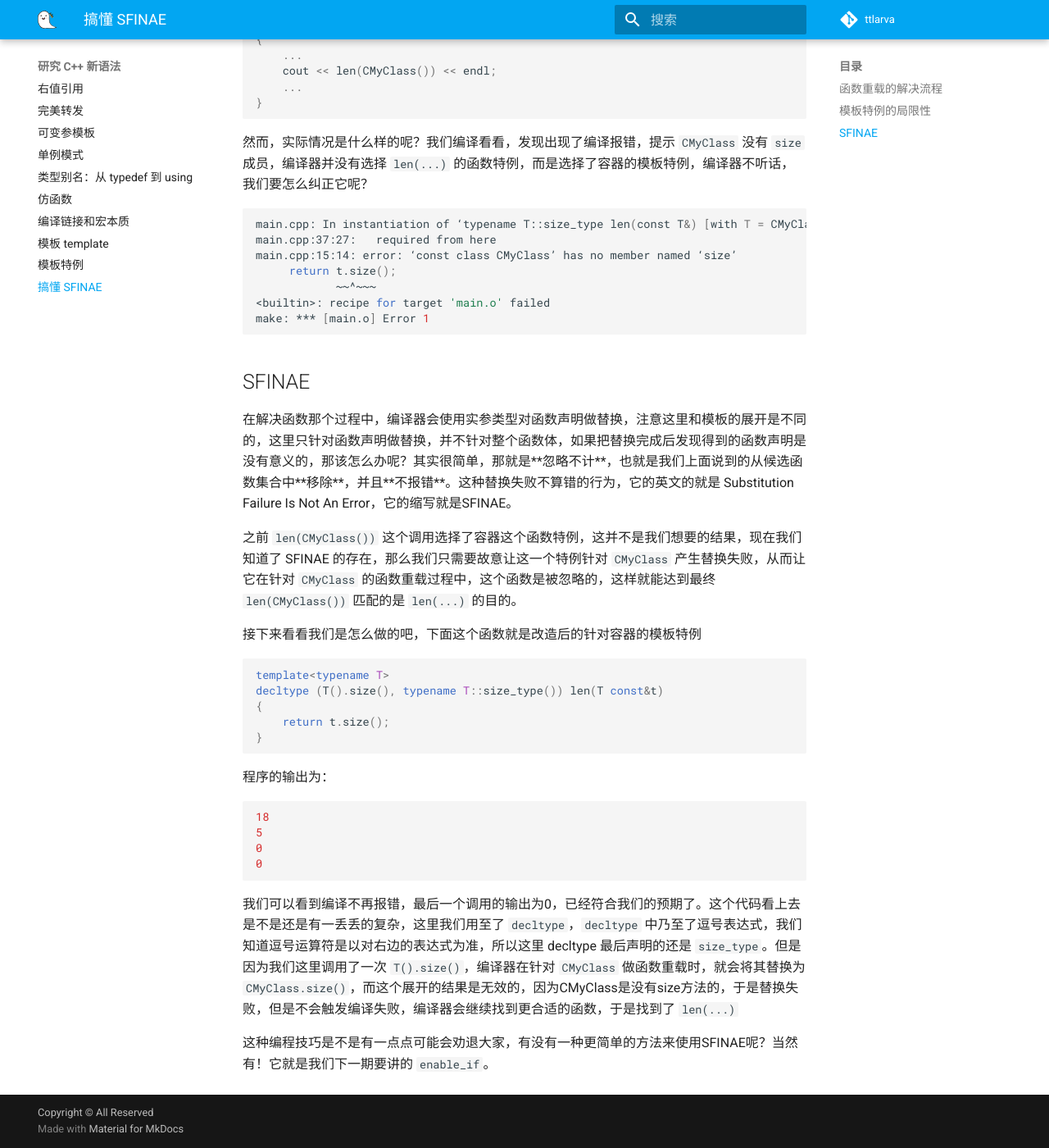
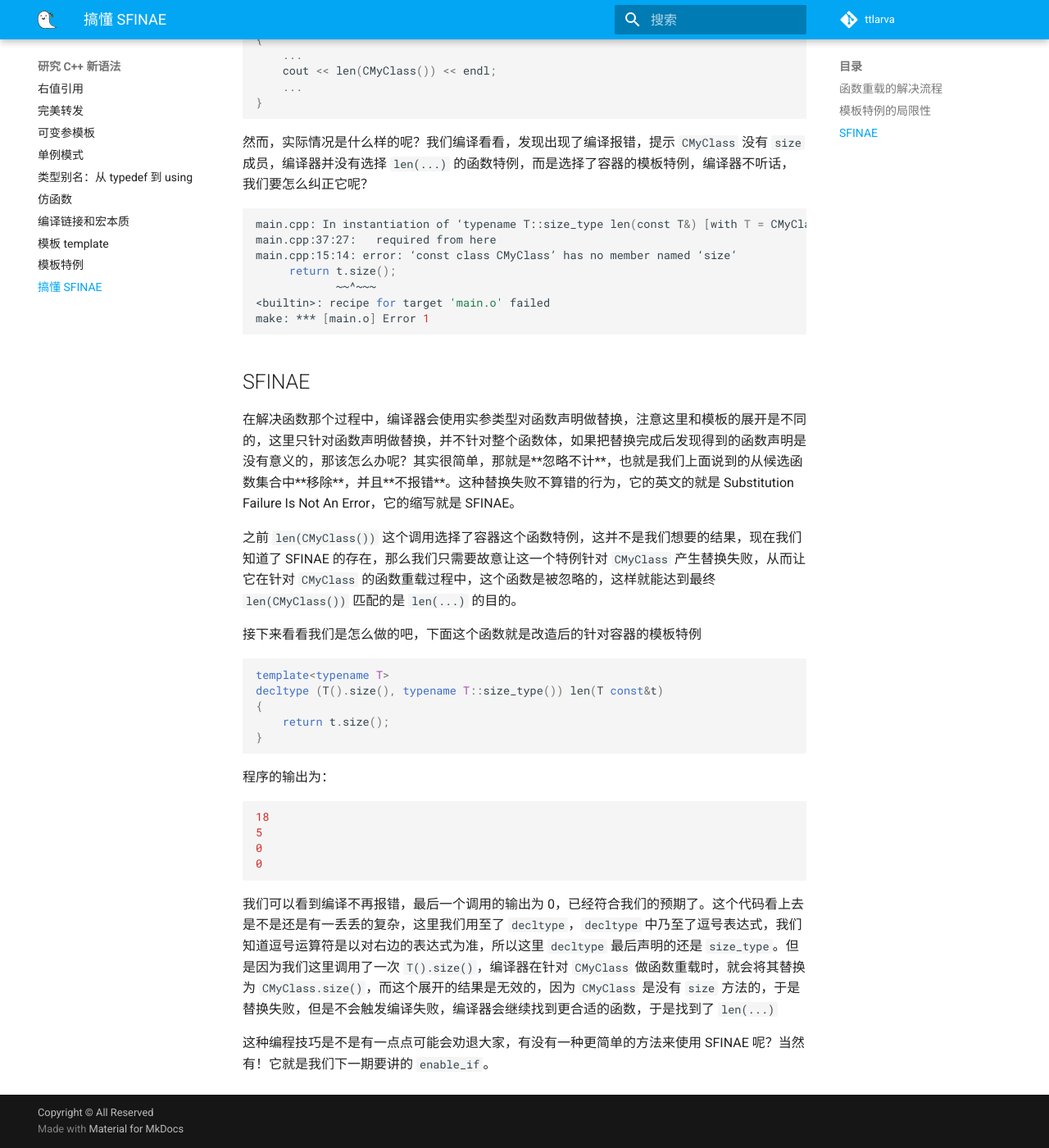
Before and after one commit to ttttLarva/Larva, an MkDocs documentation site: the page built from docs/learn_cpp/11_template_sfinae.md, in a window 1280 px wide and 1400 px high, scrolled down 2731 px. Shown: the whole window at 82% size. Built offline with MkDocs 1.6.1 and Material for MkDocs 9.7.7, drawn with Linux system fonts in a browser that asks for light colours; emoji names are drawn with the system emoji font; comment, search, counter and statistics services are not loaded; the version menu is left out; some of the changed text lies outside the part shown.

Commit message:
Add space around words or numbers

````diff
--- a/docs/learn_cpp/11_template_sfinae.md
+++ b/docs/learn_cpp/11_template_sfinae.md
@@ -95,7 +95,7 @@
 0
 ```
 
-到目前为止我们打印的结果，都是符合我们期待的，但是我们加一个自定义的类，可能就会破坏这种和谐的局面。我们自定义一个这样的类，它并不打算支持 `size` 方法，但是它那里面确定了一个这样的类型  `size_type`，这时候我们内心的期待是他无法被针对数组、针对标准库容器的模板特例所捕获，所以它最后会落在 `len(...)` 这个函数上。最后的  `len(CMyClass())`  调用我们期待输出是0。
+到目前为止我们打印的结果，都是符合我们期待的，但是我们加一个自定义的类，可能就会破坏这种和谐的局面。我们自定义一个这样的类，它并不打算支持 `size` 方法，但是它那里面确定了一个这样的类型  `size_type`，这时候我们内心的期待是他无法被针对数组、针对标准库容器的模板特例所捕获，所以它最后会落在 `len(...)` 这个函数上。最后的  `len(CMyClass())`  调用我们期待输出是 0。
 
 ```c++
 class CMyClass{
@@ -125,7 +125,7 @@
 
 ## SFINAE
 
-在解决函数那个过程中，编译器会使用实参类型对函数声明做替换，注意这里和模板的展开是不同的，这里只针对函数声明做替换，并不针对整个函数体，如果把替换完成后发现得到的函数声明是没有意义的，那该怎么办呢？其实很简单，那就是**忽略不计**，也就是我们上面说到的从候选函数集合中**移除**，并且**不报错**。这种替换失败不算错的行为，它的英文的就是 Substitution Failure Is Not An Error，它的缩写就是SFINAE。
+在解决函数那个过程中，编译器会使用实参类型对函数声明做替换，注意这里和模板的展开是不同的，这里只针对函数声明做替换，并不针对整个函数体，如果把替换完成后发现得到的函数声明是没有意义的，那该怎么办呢？其实很简单，那就是**忽略不计**，也就是我们上面说到的从候选函数集合中**移除**，并且**不报错**。这种替换失败不算错的行为，它的英文的就是 Substitution Failure Is Not An Error，它的缩写就是 SFINAE。
 
 之前 `len(CMyClass())`  这个调用选择了容器这个函数特例，这并不是我们想要的结果，现在我们知道了 SFINAE 的存在，那么我们只需要故意让这一个特例针对 `CMyClass` 产生替换失败，从而让它在针对 `CMyClass` 的函数重载过程中，这个函数是被忽略的，这样就能达到最终 `len(CMyClass())` 匹配的是 `len(...)` 的目的。
 
@@ -148,6 +148,6 @@
 0
 ```
 
-我们可以看到编译不再报错，最后一个调用的输出为0，已经符合我们的预期了。这个代码看上去是不是还是有一丢丢的复杂，这里我们用至了 `decltype`，`decltype` 中乃至了逗号表达式，我们知道逗号运算符是以对右边的表达式为准，所以这里 decltype 最后声明的还是 `size_type`。但是因为我们这里调用了一次 `T().size()`，编译器在针对 `CMyClass` 做函数重载时，就会将其替换为 `CMyClass.size()`，而这个展开的结果是无效的，因为CMyClass是没有size方法的，于是替换失败，但是不会触发编译失败，编译器会继续找到更合适的函数，于是找到了 `len(...)`
+我们可以看到编译不再报错，最后一个调用的输出为 0，已经符合我们的预期了。这个代码看上去是不是还是有一丢丢的复杂，这里我们用至了 `decltype`，`decltype` 中乃至了逗号表达式，我们知道逗号运算符是以对右边的表达式为准，所以这里 `decltype` 最后声明的还是 `size_type`。但是因为我们这里调用了一次 `T().size()`，编译器在针对 `CMyClass` 做函数重载时，就会将其替换为 `CMyClass.size()`，而这个展开的结果是无效的，因为 `CMyClass` 是没有 `size` 方法的，于是替换失败，但是不会触发编译失败，编译器会继续找到更合适的函数，于是找到了 `len(...)`
 
-这种编程技巧是不是有一点点可能会劝退大家，有没有一种更简单的方法来使用SFINAE呢？当然有！它就是我们下一期要讲的 `enable_if`。
+这种编程技巧是不是有一点点可能会劝退大家，有没有一种更简单的方法来使用 SFINAE 呢？当然有！它就是我们下一期要讲的 `enable_if`。
````
